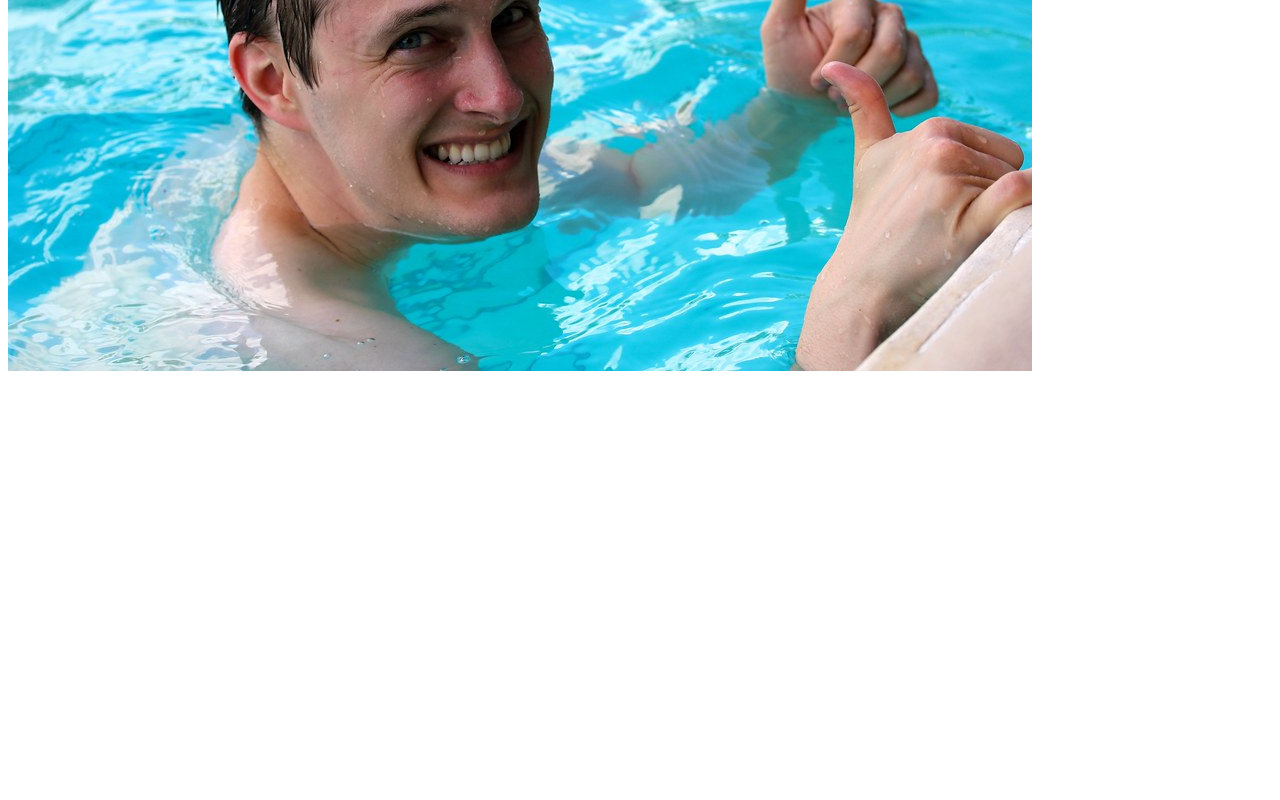
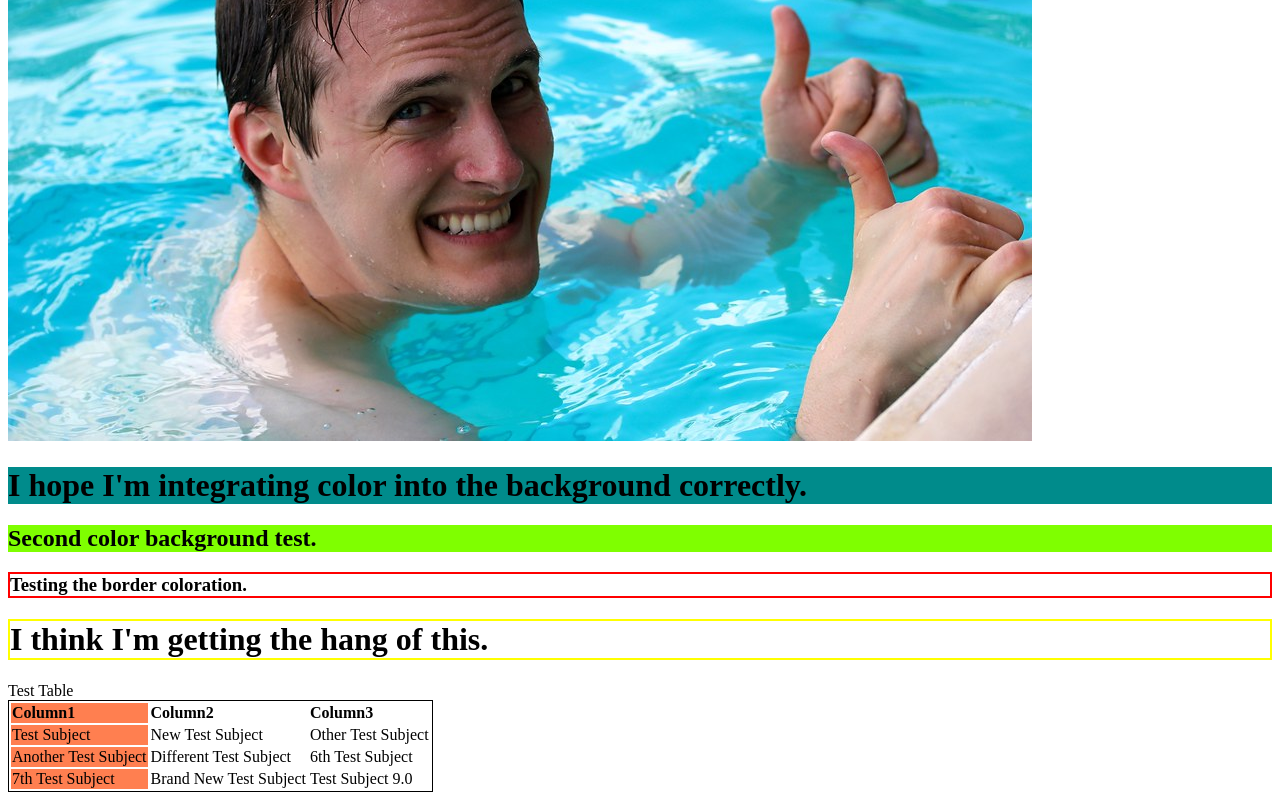
Before and after one commit to Uxasgoji/GitHub-Repository-html01, a plain HTML site: page index.html in a window 1280 px wide. Shown: the part 1326-2126 px from the top of the page. Before the commit the page ends 1709 px from the top, so only its background shows below. Drawn offline with Linux system fonts and the light colour scheme.

Commit message:
Added Links

```diff
--- a/index.html
+++ b/index.html
@@ -3,16 +3,62 @@
 <head>
 <meta charset="utf-8">
 <title>HTML 1 Assignment</title>
+	<style>
+		i{
+
+		}
+
+		.leftColumn{background-color: coral;}
+
+		#listnames{color: indigo}
+
+	</style>
 </head>
 
 <body>
 	<h1>HTML 1 Assignment</h1>
 	<img src="images/northwest_vista.jpeg" alt="Northwest Vista Colleges"
 	<hr>
+	<hr2 id="listnames">Test List</hr2>
+		<ul>
+			<li><a href "http://www.google.com">TopicA </a></li>
+			<li><a href="Untitled-1.html">TopicB</a></li>
+			<li>TopicC</li>
+
+	</ul>
 <h2>I hope I'm doing this <i title="right." style="color:green">right.&nbsp;&nbsp;</i></h2>
 <img src="images/artworks-000295162554-ff6wau-t500x500.jpg" alt="Nervous Fella"
 	<hr>
 		 <h3>At least I figured out how to put text on the <b>repository</b>.</h3>
 	<img src="images/4697346633_bc1ce54858_b.jpg" alt="Nervous Thumbs Up">
+	<h1 style="background-color:darkcyan;">I hope I'm integrating color into the background correctly.</h1>
+	<h2 style="background-color:chartreuse;">Second color background test.</h2>
+	<h3 style="border:2px solid red;">Testing the border coloration.</h3>
+	<h1 style="border:2px solid yellow;">I think I'm getting the hang of this.</h1>
+	<table style="width 50%; border: thin solid;">
+
+	<tr align="left"
+		<th>Test Table</th>
+		<th class="leftColumn">Column1</th>
+		<th>Column2</th>
+		<th>Column3</th>
+	</tr>
+
+	<tr>
+		<td class="leftColumn">Test Subject</td>
+		<td>New Test Subject</td>
+		<td>Other Test Subject</td>
+	</tr>
+	<tr>
+		<td class="leftColumn">Another Test Subject</td>
+		<td>Different Test Subject</td>
+		<td>6th Test Subject</td>
+	</tr>
+	<tr>
+		<td class="leftColumn">7th Test Subject</td>
+		<td>Brand New Test Subject</td>
+		<td>Test Subject 9.0</td>
+	</tr>
+	</table>
 </body>
 </html>
```
Also changed, not shown: Untitled-1.html (added, +11 -0 lines).
